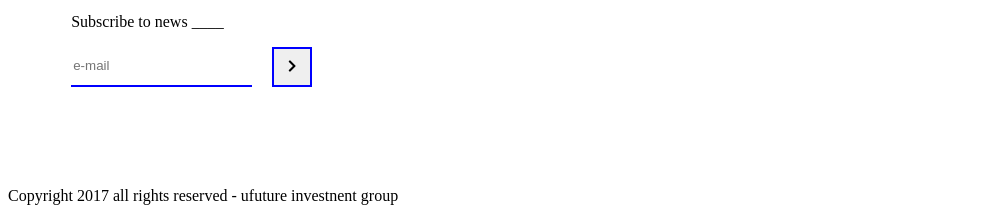
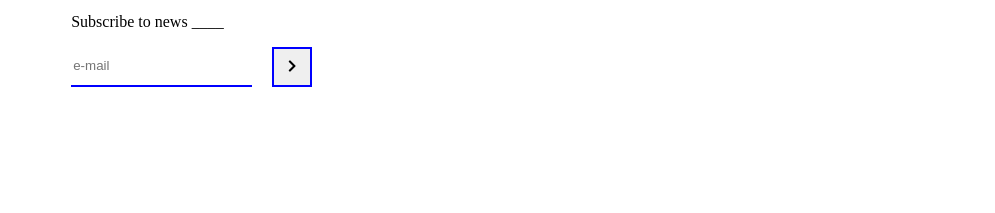
Before and after one commit to OksanaCoder/ufuture.github.io, a website: page app/index.html in a window 1280 px wide. Shown: the part 940-1153 px from the top of the page, without its empty margins (0-995 px from the left). After the commit the page ends 1127 px from the top, so only its background shows below. Drawn offline with nearby package versions, Linux system fonts and the light colour scheme; files that its build step writes are made by us from their sources.

Commit message:
finished

```diff
--- a/app/index.html
+++ b/app/index.html
@@ -84,7 +84,7 @@
    	  </div>
 
    	  </div>
-   	<span class="footer__copyright">Copyright 2017 all rights reserved - ufuture investnent group</span>
+
    </footer>
 
 
```
Also changed, not shown: build/index.html.
